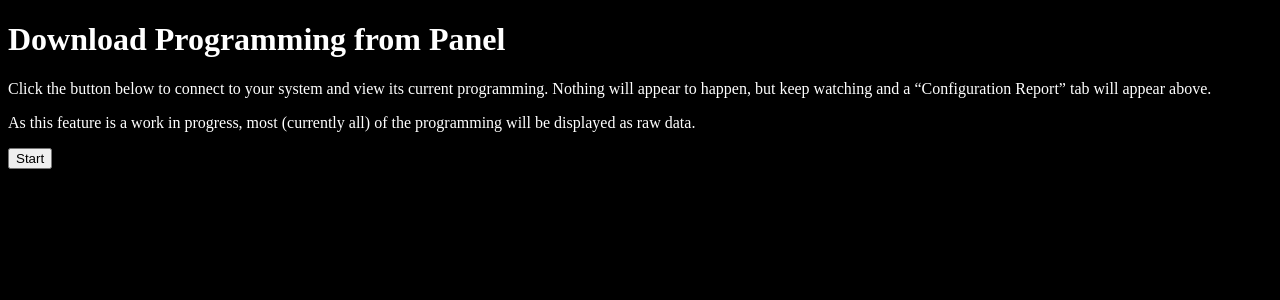
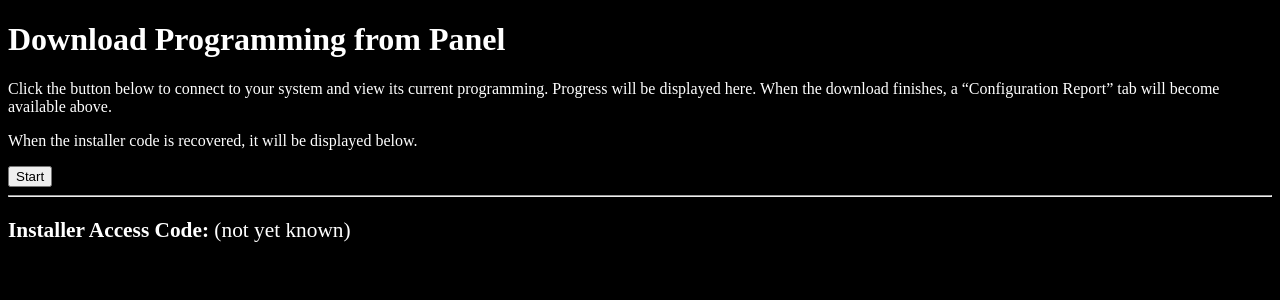
Before and after one commit to flarn2006/BHSTools, a Flask app: page /static/download.html in a window 1280 px wide. Shown: the top 300 px of the page. Run offline with Flask 2, Linux system fonts and the light colour scheme; data that the repository does not hold is empty; parts of the project's set-up code (start-up, migrations or seed data) failed here and were passed over.

Commit message:
feat: improvements to DL (forgot to commit!)

```diff
--- a/s3121.py
+++ b/s3121.py
@@ -35,6 +35,12 @@ def flask_start_download():
 	global dl
 	dl.start_download()
 	return 'Download started'
+
+@app.route('/download_status')
+def flask_download_status():
+	global dl
+	blocks = [config_rpt_util.describe_config_block(c,a) for c,a in dl.results]
+	return (json.dumps({'icode':dl.icode, 'blocks':blocks}), {'Content-Type': 'application/json'})
 
 @app.route('/config_rpt')
 def flask_config_rpt():
@@ -101,11 +107,13 @@ class Downloader(VirtDevice):
 		self.next = None
 		self.results = []
 		self.complete = False
+		self.icode = None
 
 	def start_download(self):
 		self.next = (0x16, b'')
 		self.results = []
 		self.complete = False
+		self.icode = None
 
 	def on_ping(self):
 		if self.next is not None:
@@ -118,7 +126,9 @@ class Downloader(VirtDevice):
 		elif 0xC8 <= cmd <= 0xDA:
 			if cmd == 0xD7:
 				try:
-					icode = arg[0x1D:0x25].rstrip(b'\x00').decode('ascii')
+					icode = arg[0x1D:0x25].decode('ascii') + '\0'
+					icode = icode[:icode.find('\0')]
+					self.icode = icode
 					if len(icode) > 0:
 						print('Found installer code: ' + icode)
 					else:
--- a/static/beethoven.css
+++ b/static/beethoven.css
@@ -7,3 +7,17 @@ table.hexdump {
 	font-family: monospace;
 	font-size: 12pt;
 }
+
+#blocks li {
+	display: inline-block;
+	border: 2px solid blue;
+	padding: 6px;
+	margin: 4px;
+	font-size: 10pt;
+	font-family: sans-serif;
+	border-radius: 4px;
+}
+
+p.installer {
+	font-size: 16pt;
+}
--- a/static/beethoven.js
+++ b/static/beethoven.js
@@ -1,15 +1,55 @@
 // In case you're curious about the filename, it's a reference to the official downloading software, known as Vivaldi.
 // (If anyone knows where I can find a copy of that software, please let me know!)
 
+var intervalID = null;
+var lastBlockList = [];
+
+function updateStatus()
+{
+	var icode_out = document.getElementById('icode');
+	var blocks_out = document.getElementById('blocks');
+	var xhr = new XMLHttpRequest();
+	xhr.open('GET', '/download_status');
+	xhr.onreadystatechange = function() {
+		if (xhr.readyState === XMLHttpRequest.DONE && xhr.status == 200) {
+			var s = JSON.parse(xhr.response);
+			if (s.icode) {
+				icode_out.innerText = s.icode;
+			} else {
+				icode_out.innerText = '(not yet known)';
+			}
+			var addBlocks = function(textlist) {
+				textlist.forEach(function(blockdesc) {
+					var el = document.createElement('li');
+					el.innerText = blockdesc;
+					blocks_out.appendChild(el);
+				});
+			};
+
+			var newCount = s.blocks.length - lastBlockList.length;
+			if (newCount > 0) {
+				addBlocks(s.blocks.slice(-newCount));
+			} else if (newCount < 0) {
+				blocks_out.innerHTML = '';
+				addBlocks(s.blocks);
+			}
+			lastBlockList = s.blocks;
+		}
+	};
+	xhr.send();
+}
+
 window.onload = function() {
-	document.getElementById('dlstart').addEventListener('click', function() {
+	var btn = document.getElementById('dlstart');
+	btn.addEventListener('click', function() {
 		var xhr = new XMLHttpRequest();
 		xhr.open('POST', '/start_download');
 		xhr.onreadystatechange = function() {
 			if (xhr.readyState === XMLHttpRequest.DONE) {
-				// TODO; do something here
+				btn.innerText = 'Restart';
 			}
 		};
 		xhr.send('');
 	});
+	setInterval(updateStatus, 250);
 };
--- a/static/download.html
+++ b/static/download.html
@@ -6,9 +6,11 @@
 	<script src="beethoven.js"></script>
 </head><body>
 	<h1>Download Programming from Panel</h1>
-	<p>Click the button below to connect to your system and view its current programming. Nothing will appear to happen, but keep watching and a “Configuration Report” tab will appear above.</p>
-	<p>As this feature is a work in progress, most (currently all) of the programming will be displayed as raw data.</p>
+	<p>Click the button below to connect to your system and view its current programming. Progress will be displayed here. When the download finishes, a “Configuration Report” tab will become available above.</p>
+	<p>When the installer code is recovered, it will be displayed below.</p>
 	<button id="dlstart">Start</button>
-	<div id="log"></div>
+	<hr>
+	<p class="installer"><b>Installer Access Code:</b> <output id="icode">(not yet known)</span></p>
+	<ul id="blocks"></ul>
 </body>
 </html>
--- a/static/s3121.html
+++ b/static/s3121.html
@@ -28,6 +28,7 @@
 	</header>
 	<article>
 		<p>The interface to the left replicates the S3121 alphanumeric programmer, the device used for programming the BHS-3000 and BHS-4000 panels. If you have connected your panel to the RS-485 adapter and you do not see anything on the screen, click the ESC button a few times. (Pressing the <kbd>Escape</kbd> key on your keyboard will not work.)</p>
+		<p>If you don't know the installer access code, click “Download Programming” below to retrieve it.</p>
 		<section id="tools">
 			<h2>Tools and Documentation</h2>
 			<nav>
```
